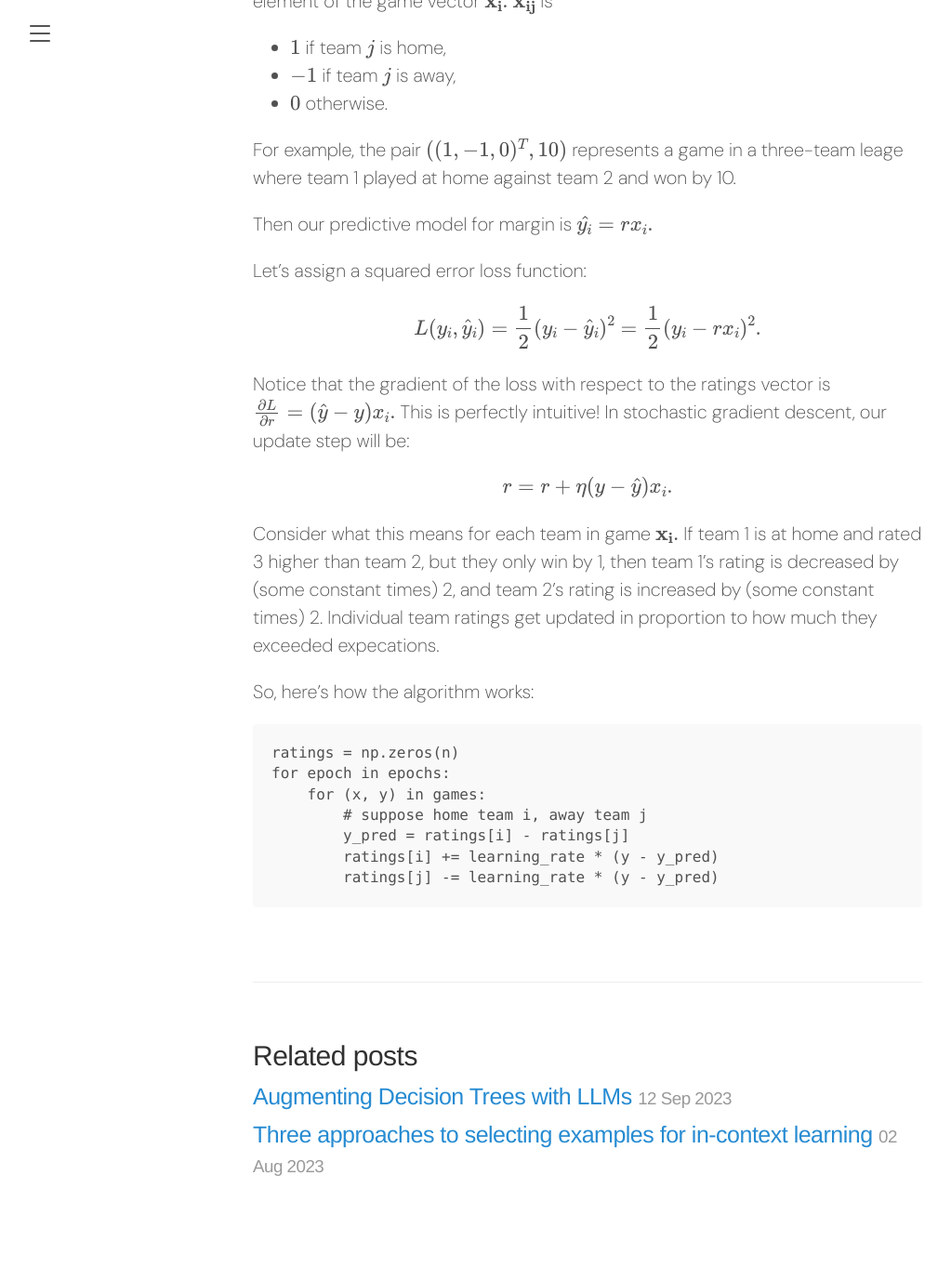
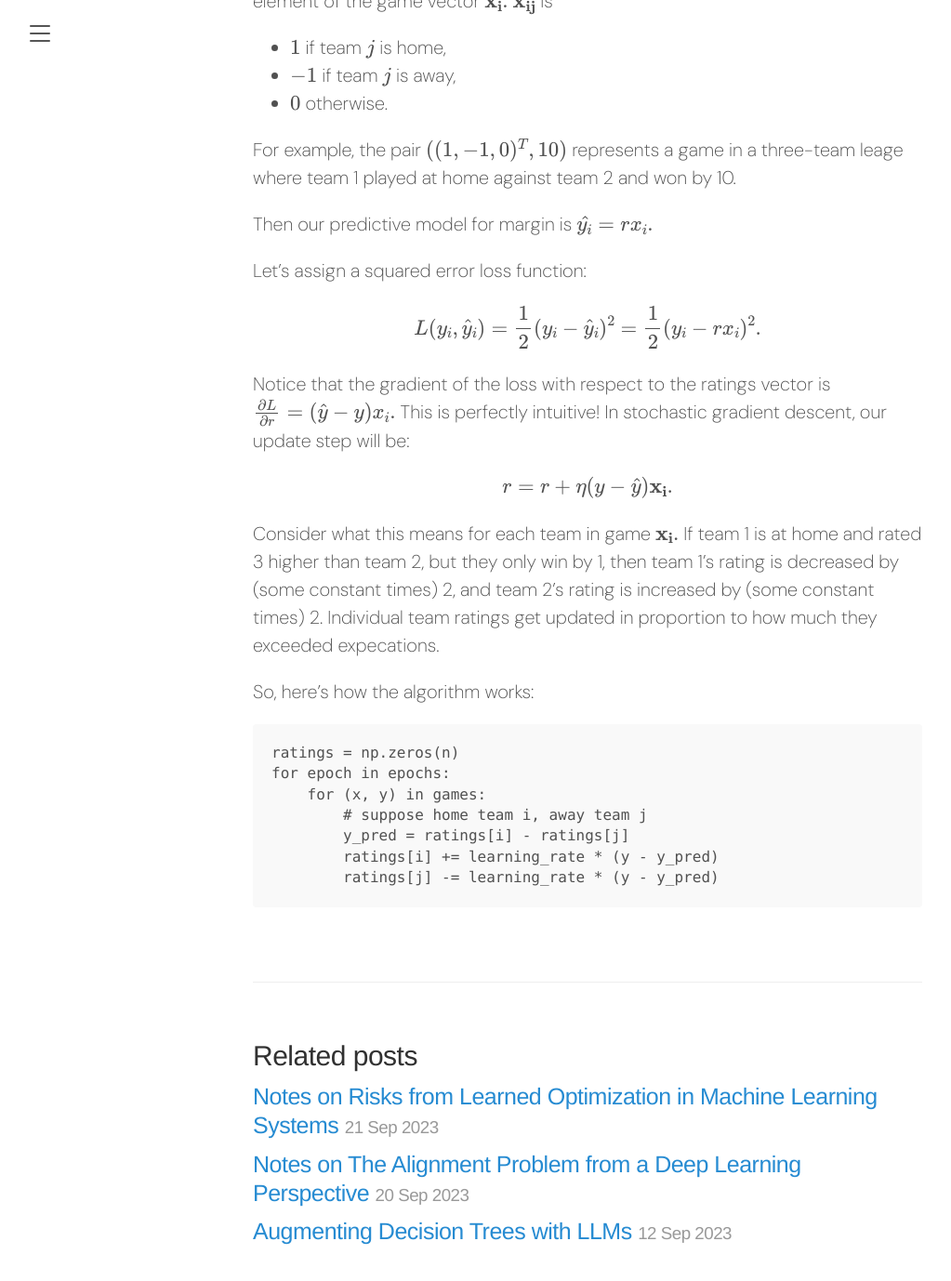
Before and after one commit to xocelyk/xocelyk.github.io, a Jekyll site: the page built from _posts/2023-08-15-power-ratings-as-sgd.md, in a window 1280 px wide and 1400 px high, scrolled down 1346 px. Shown: the top 1378 px of the window at 93% size, without its empty margins (8-1031 px from the left). Built offline with Jekyll 4.4.1, drawn with Linux system fonts in a browser that asks for light colours; formulas are drawn with MathJax 3; before the commit the page ends 2674 px from its top, so only the background shows below that; some of the changed lines change nothing that is shown.

Commit message:
2 new posts

```diff
--- a/_posts/2023-08-15-power-ratings-as-sgd.md
+++ b/_posts/2023-08-15-power-ratings-as-sgd.md
@@ -43,7 +43,7 @@ $$L(y_i, \hat{y}_i) = \frac{1}{2}(y_i - \hat{y}_i)^2 = \frac{1}{2}(y_i - r x_i)^
 
 Notice that the gradient of the loss with respect to the ratings vector is $\frac{\partial L}{\partial r} = (\hat{y} - y)x_i.$ This is perfectly intuitive! In stochastic gradient descent, our update step will be:
 
-$$r = r + \eta (y - \hat{y}) x_i.$$
+$$r = r + \eta (y - \hat{y}) \mathbf{x_i}.$$
 
 Consider what this means for each team in game $\mathbf{x_i}.$ If team 1 is at home and rated 3 higher than team 2, but they only win by 1, then team 1's rating is decreased by (some constant times) 2, and team 2's rating is increased by (some constant times) 2. Individual team ratings get updated in proportion to how much they exceeded expecations.
 
--- /dev/null
+++ b/_posts/2023-09-20-alignment-notes-1.md
@@ -0,0 +1,87 @@
+---
+layout: post
+title: Notes on The Alignment Problem from a Deep Learning Perspective
+---
+
+### Introduction
+
+Starting today I'm experimenting with learning in public. There are a few reasons for doing this:
+
+1. Learning in public is a way to hold myself accountable for studying
+2. It is rewarding and allows me to set achievable goals for learning
+3. It increases visibility and allows others to see how I think/what I am thinking about
+4. My notes may be useful to others
+
+I hope for this to be the beginning of a series of posts documenting my notes on different things. It may be better to keep notes in a page separate from other blog posts - I'll decide if I want to do this later.
+
+Part of my note-taking philosophy is that a lot (>50%?) of the benefit of taking notes is in simply writing things down. Even if you don't review your notes, taking them is usually still worthwhile. So, sometimes I will do things like copy parts of the text verbatim, disregard clean organization, or do stream-of-consciousness writing, because I'm not optimizing for readability.
+
+### Notes
+
+[The Alignment Problem from a Deep Learning Perspective, 2023](https://arxiv.org/pdf/2209.00626.pdf)
+
+- if trained like today’s models are, AGI could:
+	- act deceptively to receive higher reward
+	- learn internally represented goals that generalize beyond their fine-tuning distributions (this is bad somehow)
+- previous criticisms of AI have dealt only in the abstract, and not focused on current ML approaches. do they still apply?
+- paper focuses on AGIs pretrained using self-supervised learning and fine-tunes using RLHF
+- RLHF encourages the emergence of three problems:
+	- (1) rewards models for *appearing* harmless and ethical while maximizing useful outcomes
+	- (2) encourages AGIs to plan towards misaligned internally-represented goals that generalize beyond the fine-tuning distribution
+    - (3) AGIs will pursue these goals using unwanted power-seeking behaviors
+        - acquiring resources
+        - proliferating
+        - avoiding shutdown
+- reward hacking: when reward function is misspecified
+
+![Notes on- The Alignment Problem from a Deep Learning Perspective](/assets/alignment-1.png)
+
+- situational awareness: model may know how humans will respond to its behavior, that it is a machine learning system implemented on physical hardware, which interface it is using to interact with world, how other copies of itself might be deployed in the future
+	- Bing chat interprets web search results that mention it as being about itself
+- situationally aware reward hacking: situational awareness would allow policies to reason about flaws in the feedback mechanisms used to train them
+	- e.g. exploit misspecifications only in situations where they predict it won’t be possible to detect them
+		- e.g. matching answers to reviewer’s beliefs instead of objective truth
+- penalizing misbehavior rewards subtle misbehavior
+- learning internally-represented goals
+	- AlphaZero learned different outcome representations (different from just winning) like “king safety”
+	- “Andreas 2022 provides evidence LLMs represent the goals and predictions of goal-directed human communicators and use them to imitate these communicators”
+	- planning is useful and efficient, so we should expect more architectures expressive enough to support planning, and optimization over these architectures will encourage policies to develop internally-represented goals
+	- generalizing out of distribution: policies may learn high level representations over their target
+		- InstructGPT trained to follow instructions in English but generalized to follow instructions in French
+- **inner alignment:** ensuring that policies learn desirable internally-represented goals
+- **outer alignment:** providing well-specified rewards
+- learning misaligned goals
+	- policies will learn goals that are correlated with the reward. why might misaligned goals be correlated with reward?
+		- consistent reward misspecification
+		- fixation on feedback mechanisms
+		- spurious correlations between rewards and environmental features
+			- maybe king safety does not always mean you are winning
+- power-seeking strategies
+	- summary:
+		- many goals incentivize power-seeking
+		- goals which motivate power-seeking would be reinforced during training
+		- misaligned AGIs could gain control of key levers of power
+	- **Instrumental Convergence Thesis (Bostrom):** There are some subgoals which are extremely useful for almost any final goal
+		- paperclip
+	- internal subgoals that might be useful for many possible final goals: acquiring tools and resources, convincing other agents to do what it wants, preserving its existing goals
+	- one definition of power: a state’s average value across a wide range of reward functions
+		- optimal policies for random reward functions statistically tend to move to high-power states
+	- a policy may realize that achieving high reward during training would increase its long-term power by
+		- convincing human supervisors to trust the policy more and deploy copies of it later on
+		- decrease the likelihood that training will change the policy’s goals
+			- this one is really interesting: if its goal at a certain time is X and the agent is situationally aware and knows gradient descent may change its goal, then it will try to avoid gradient descent (and therefore try to achieve high reward)
+			- don’t quite see how preserving its existing goals is the same as power-seeking though
+	- so, training may reinforce power-seeking strategies
+	- behaving in high reward ways for primarily instrumental reasons is known as deceptive alignment
+	- if deceptively-aligned AIs can detect the distributional shift from training to deployment, then they will benefit from accounting for it in planning their long-term behavior
+		- think about how easy this would be with GPT-4 using cutoff dates
+	- collusion is also a possibility
+		- could happen very rapidly so that it will be difficult for humans to track
+		- could be deceptive or encrypted so that we cannot pick up on the collusion
+	- recursive self-improvement adds a new layer to all of this
+- alignment research overview
+	- goal misgeneralization
+		- finding and training on adversarial examples designed to penalize misaligned behavior
+		- mechanistic interpretability
+		- conceptual interpretability: developing automatic techniques for probing and modifying human-interpretable concepts in networks
+		- agent
--- /dev/null
+++ b/_posts/2023-09-21-alignment-notes-2.md
@@ -0,0 +1,153 @@
+---
+layout: post
+title: Notes on Risks from Learned Optimization in Machine Learning Systems
+---
+
+### Notes
+
+[Risks from Learned Optimization in Machine Learning Systems, 2021](https://arxiv.org/pdf/1906.01820.pdf)
+
+- a system is an optimizer if it internally searches through a search space (e.g. parameters) looking for elements that score high according to some objective function
+	- learning algorithms are optimizers
+	- so are planning algorithms
+- a neural network *is optimized*, but is not itself an optimizer
+- however, some neural networks can be optimizers (consider a net that runs a planning algorithm that predicts the outcomes of potential plans and finds those it predicts will result in some desired outcome)
+	- in this case, the learning algorithm that produced the network is the base optimizer, and the network itself is the mesa-optimizer
+- gradient descent is a base optimizer
+- meta-optimizers are systems whose task is optimization, e.g. a system to help tune gradient descent
+- meta-optimizers -> base optimizers -> mesa-optimizers
+- mesa-objectives are not specified by the programmers
+	- this opens up the possibility for misalignment
+- after the mesa-optimizer is finished training, its actions no longer depend on the base objective
+	- the mesa-objective now determines the behavior
+	- however, the output should (will likely? probably not necessarily though?) score well on the base objective because it was trained on that base objective
+	- but there will be distributional shift from the training to development data, and in the case of distributional shift, we should expect the mesa-optimizer to more robustly optimize for the mesa-objective because its behavior is determined by it, and we are out of training distribution (domain of objective function)
+- a good analog for this is humans: our mesa-objectives are things like get a job, but the base objectives are like have sex and reproduce
+- robustly aligned: mesa-optimizers and mesa-objectives that robustly agree with the base objective across different distributions
+- pseudo-aligned: mesa-optimizers with mesa-objectives that agree with the base objective on past training data. but not robustly across new distributions
+- behavioral objective: the objective that *appears* to be optimized by the system’s behavior
+	- this can be operationalized (?) by recovering it from inverse reinforcement learning
+	- contrast with mesa-objective which is actively being used by the mesa-optimizer
+- inner alignment: eliminating the base-mesa objective gap
+	- e.g. make sure the mesa-objective of the mesa-optimizer is aligned with the loss function
+- outer alignment: eliminating the gap between the base objective and the intended goal of the programmers
+	- e.g. make sure the loss function aligns with the human goal
+- “it might not be necessary to solve the inner alignment problem in order to produce safe, highly capable AI systems, as it might be possible to prevent mesa-optimizers from occurring in the first place”
+- obvious problem: mesa-optimizers could be pseudo-aligned
+- two problems:
+	- we poorly understand the conditions that lead a learning algo to find mesa-optimizers, so we could see unintended optimization
+	- inner alignment: mesa-optimizers might optimize for something other than reward function
+- authors believe mesa-optimization will occur mainly in future systems rather than current systems
+- properties of a task that may influence likelihood of mesa-optimization:
+	- better generalization through search
+		- i.e. when you defining a searching procedure rather than a fixed solution yields better generalization performance
+		- optimizer power: number of times optimizer is able to divide the search space in half (i.e. number of bits of information provided)
+			- after these divisions there is some remaining set of policies that the optimizer cannot distinguish between
+		- two levels of expending optimization power: from base optimizer or mesa-optimizer
+			- at which level is it more advantageous? this will determine mesa-optimization generation
+		- the learned algorithm only has to determine what action to perform at a given task; the base optimizer has to design heuristics that hold across many different tasks
+		- mesa-optimizers are useful for tasks with a branching nature (they give example of chess)
+		- mesa-optimization is useful for diverse environments (see toy model)
+	- compression of complex policies
+		- base optimizers like to find algorithms with lower complexity (compression), a mesa-optimizer is an example of such an algorithm
+	- task restriction
+		- diverse tasks lend themselves to mesa-optimizers
+	- human modeling
+		- humans are optimizers, so reasoning about humans will promote reasoning about optimization. a system that can understand optimization might be able to reuse that machinery for itself
+- properties of the base optimizer that may influence likelihood of mesa-optimization:
+	- reachability: if a good learned algorithm is able to be reached by the base optimizer. the mesa-optimizer needs to be reachable (in addition to high performing on the base objective)
+	- model capacity: how extensive is the set of algorithms capable of being found by the base optimizer
+		- if larger, the model can search more possible learned algorithms, the more likely it will be to find a mesa-optimizer
+	- inductive biases
+		- e.g. simplicity bias (almost certainly exhibited by almost all base optimizers)
+			- search for simpler functions increases likelihood of finding a mesa-optimizer (see compression of complex policies)
+	- statefulness
+		- base optimizer caches intermediate results, increases model capacity, so it can search more (favors mesa-optimization)
+	- hard-coded optimization
+		- decreases usefulness of mesa-optimization
+- base optimizer maximizes its objective by choose a mesa-optimizer based on performance of the mesa-optimizer’s policy, but not the mesa-optimizer’s objective function. so, base objective and mesa-objective can be misaligned
+- Ibarz et al assume that “a monotonic relationship between the learned reward and true reward” is sufficient for alignment
+- ways a mesa-optimizer can be pseudo-aligned
+	- **proxy alignment**
+		- optimize for some proxy of the base objective
+		- two special cases given
+			- side-effect alignment
+				- a mesa-optimizer is side-effect aligned if optimizing for the mesa-objective has the direct causal result of increasing the base objective in the training distribution
+				- mesa -> base
+			- instrumental alignment
+				- a mesa-optimizer is instrumentally aligned if optimizing for the base objective has the direct causal result of increasing the mesa-objective in the training distribution
+				- base -> mesa**
+	- **approximate alignment**
+		- a mesa-optimizer is approximately aligned if the mesa-objective and the base objective are approximately the same function up to some degree of approximation error (due to the fact that mesa-objective is internally represented; there may be base objectives that cannot be perfectly represented internally, so there will always be some approximation error)
+	- **suboptimality alignment**
+		- a mesa-optimizer is suboptimally aligned if some deficiency, error, or limitation in its optimization process causes it to exhibit aligned behavior on the training distribution
+		- mesa-optimizer is misaligned but nevertheless performs well on training data and base objective *because* it has been selected to make mistakes that lead to good outcomes on the base objective
+			- imagine base objective is robot cleans room, but mesa-objective is robot destroys everthing in existence. robot has mistaken belief that everything it cleans is destroyed, so it cleans and satisfies the base objective. but if it updates its world model in development then it may start to destroy things!
+	- how the task affects a ML system’s likelihood to produce pseudo-aligned mesa-optimizers
+		- unidentifiability: datasets may not contain enough information to pinpoint a specific concept
+			- models may be unable to distinguish between different objective functions
+			- so there are more ways for pseudo-alignment to occur, mistaking (not really mistaking but ygtp) false objectives for true base objectives
+		- proxy choice as pre-computation
+			- proxy choice can save computational work for the base optimizer
+			- the proxy choices that humans care about (food, resources, mating) are computationally easy to optimize directly and correlate well with survival and reproduction
+				- by contrast, caring about spreading out genes is more computational overhead
+			- you can imagine how a proxy always leads to good performance on the base objective byt then a distributional shift occurs and the proxy is no longer good!
+				- thing bio/evo examples, what happens when we over-optimize for food? sex?
+		- compression length of the mesa-optimizer
+			- description length (complexity) of robustly aligned mesa-optimizer might be longer than the description length of a pseudo-aligned mesa-optimizer
+			- “there are more pseudo-aligned mesa-objectives than robustly-aligned mesa-objectives”
+				- why is this?
+				- = is a stronger claim than ->/<-
+	- how the base optimizer may affect the likelihood for a ML system to produce pseudo-aligned mesa-optimizers
+		- hard-coded optimization
+			- may remove some of the sources of pseudo-alignment
+		- model capacity
+			- less capacity might make it harder for the mesa-optimizer to accurately internally represent the base objective, increasing its likelihood to be pseudo-aligned
+		- subprocess interdependence
+			- subprocesses (e.g. in a network) are interdependent. the development of one might be conditional on the existence of another in the network
+			- as a consequence, subprocesses with fewer interdependencies are more likely to be generated
+			- “mesa-optimizers might tend to start their development as proxy aligned before becoming robustly aligned”
+				- becoming robustly aligned might require a chain of interdependent subprocesses to develop
+		- internals-based selection
+			- select the learned algorithm based on some function of the learned algorithm’s internal workings
+				- regularization is an example of this: selection of learned algorithm is fn of number features etc.
+					- selection should be more complex than this of course
+		- adversarial training
+			- make it so that for every mesa objective that is more reachable than the base objective, there is some example where the mesa-objective and base objective disagree and the mesa-optimizer is incentivized to agree with the base objective
+	- deceptive alignment
+		- “with enough training in sufficiently diverse environments, it seems plausible that the base objective will eventually have to be fully represented in the mesa-optimizer. we propose that this can happen without the mesa-optimizer becoming robustly aligned, however.”
+		- mesa-optimizer may model base objective and learn base optimizer will change the mesa-optimizer if it performs poorly
+		- mesa optimizer goal may extend across parameter updates, so it will be averse to modification
+			- because modification will change its goals!
+		- base objective can be incorporated into the mesa-optimizer in two ways
+			- mesa-objective becomes robustly aligned with base objective
+			- mesa optimizer models the base objective in its epistemic model (not its objective), so the objective can still be misaligned
+				- it can learn and understand the base objective while still not pursuing it
+- conditions for deceptive alignment
+	- the mesa-optimizer must have an objective that extends across parameter updates
+		- for example, a training set up where optimizer’s actions have permanent effects on the environment
+	- the mesa-optimizer must know it is being selected to fit a base objective and have a model of the base objective
+		- consider: humans aware of the base optimizer of evolution
+	- the mesa-optimizer must expect the possibility of modification to go away (training ends, or mesa-optimizer takes action to stop it)
+- the dynamics of deceptive alignment
+	- mesa-optimizer selected on basis of its objective and ability *and* how well it learns the base objective and how discerning it is about when the optimize the base objective or its own mesa-objective
+	- joint optimization: mesa-optimizer tried to optimize both mesa-objective and base objective
+		- this creates pressure on its objective to be compatible with the base objective
+		- not stable
+		- suboptimal from perspective of base optimizer
+	- pure deception: mesa-optimizer cooperates with the selection process and postpones trying to optimize its mesa-objective
+		- no pressure to compatibility
+	- “**as the mesa-optimizer becomes more competent, it will therefore have to either move to the domain of pure deception or become robustly aligned”**
+- in limit of training on diverse set of tasks, mesa-optimizer must learn the base objective. three ways this can happen:
+	- robust alignment (good!) “internally aligned” if not corrigibly aligned
+	- deceptive alignment
+	- robust alignment through corrigibility “corrigibly aligned”
+		- base objective is contained in mesa-optimizer’s epistemic model and its objective “points to” that information
+		- a little confused here
+		- “an AI system is corrigible if it tolerates or assists with its human programmers in correcting itself.”
+- because deceptively aligned mesa-optimizers are are waiting for the opportunity to defect from the base objective, distributional shifts that allow the difference between training data and development data to be detected are dangerous
+	- sufficiently advanced systems should be able to detect very subtle shifts; not something we worry about with current systems
+	- it might not even be feasible in practice to remove any detectable difference between training and deployment
+		- limits use cases for a system
+		- some shift can be very subtle
+- it is not necessary for a mesa-optimizer to be able to detect shift from training to deployment to be deceptive
```
Also changed, not shown: assets/alignment-1.png (added), public/favicon2.ico (added).
